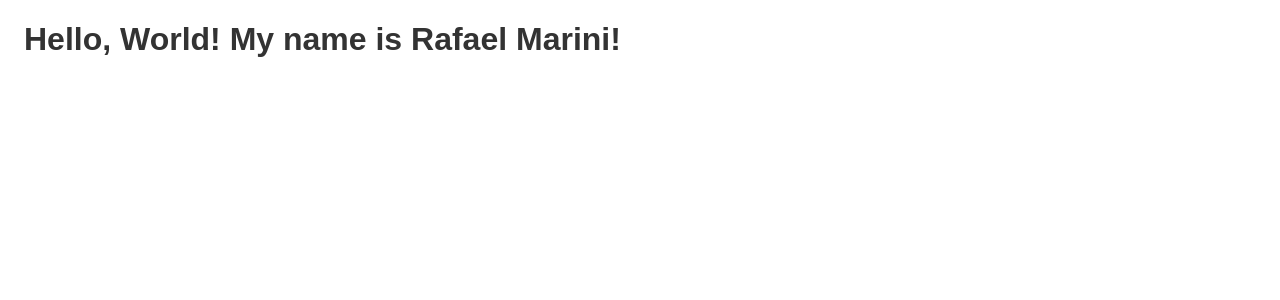
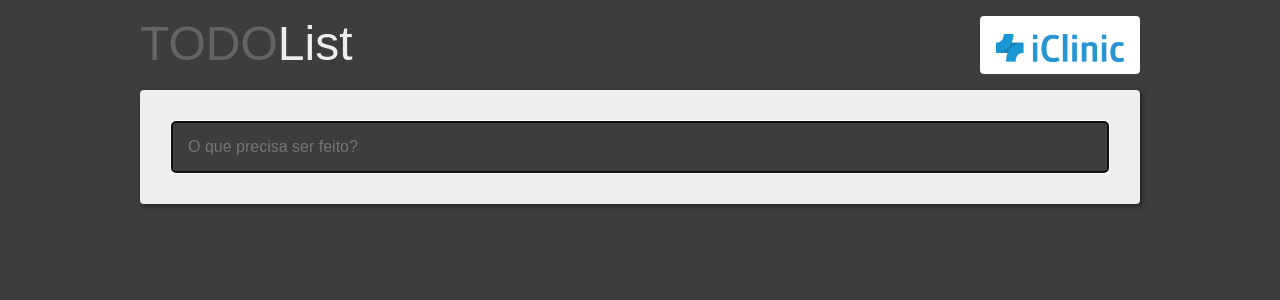
Before and after one commit to rafaelmarinids/react-to-do-list, a React app: page / in a window 1280 px wide. Shown: the top 300 px of the page. Built offline with nearby package versions, Linux system fonts and the light colour scheme.

Commit message:
Início do layout

```diff
--- a/src/App.js
+++ b/src/App.js
@@ -1,11 +1,20 @@
-import React, { Component} from "react";
+import React, { Component } from "react";
+import logo from "../assets/logo.png";
 import "./App.scss";
+import TodoInput from "./TodoInput.js"
 
-class App extends Component{
+class App extends Component {
     render() {
         return (
             <div className="App">
-                <h1>Hello, World! My name is Rafael Marini!</h1>
+                <header>
+                    TODO<span>List</span>
+                    <a href="#" title="iClinic"><img src={logo} /></a>
+                </header>
+                <main>
+                    <TodoInput />
+                </main>
+                <footer></footer>
             </div>
         );
     }
--- a/src/App.scss
+++ b/src/App.scss
@@ -1,13 +1,51 @@
-$font-stack:    Arial, Helvetica, sans-serif;
-$primary-color: #333;
-
-/* CSS Reset */
-body {
-  font: 100% $font-stack;
-  font-size: 16px;
-  color: $primary-color;
+@mixin border-radius($radius) {
+  -webkit-border-radius: $radius;
+  -moz-border-radius: $radius;
+  -ms-border-radius: $radius;
+  border-radius: $radius;
 }
 
+@import 'reset';
+
 .App {
-    margin: 1rem;
+    margin: 1rem auto;
+    width: 100;
+    max-width: 1000px;
 }
+
+header {
+  font-size: 3rem;
+  margin-bottom: 1rem;
+  overflow: hidden;
+}
+
+header {
+  span {
+    color: #EEE;
+  }
+
+  a {
+    display: block;
+    float: right;
+    padding: .1rem 1rem;
+    background-color: white;
+    @include border-radius(4px);
+  }
+
+  a {
+    img {
+      width: 8rem;
+      height: auto;
+    }
+  }
+}
+
+main {
+  background-color: #EEE;
+  box-sizing: border-box;
+  padding: 2rem;
+  @include border-radius(4px);
+  -webkit-box-shadow: 2px 2px 5px 0px rgba(0,0,0,0.5);
+  -moz-box-shadow: 2px 2px 5px 0px rgba(0,0,0,0.5);
+  box-shadow: 2px 2px 5px 0px rgba(0,0,0,0.5);
+}
--- /dev/null
+++ b/src/TodoInput.js
@@ -0,0 +1,12 @@
+import React, { Component } from "react";
+import "./TodoInput.scss";
+
+class TodoInput extends Component {
+    render() {
+        return (
+            <input type="text" placeholder="O que precisa ser feito?" autoFocus className="TodoInput" />
+        );
+    }
+}
+
+export default TodoInput;
--- /dev/null
+++ b/src/TodoInput.scss
@@ -0,0 +1,17 @@
+@mixin border-radius($radius) {
+    -webkit-border-radius: $radius;
+    -moz-border-radius: $radius;
+    -ms-border-radius: $radius;
+    border-radius: $radius;
+}
+
+.TodoInput {
+    padding: 1rem;
+    background-color: #3d3d3d;
+    box-sizing: border-box;
+    width: 100%;
+    color: #EEE;
+    border: 0;
+    font-size: 1rem;
+    @include border-radius(4px);
+}
--- /dev/null
+++ b/src/_reset.scss
@@ -0,0 +1,14 @@
+html,
+body,
+ul,
+ol {
+  margin:  0;
+  padding: 0;
+}
+
+body {
+  font-family: Arial, Helvetica, sans-serif;
+  font-size: 16px;
+  color: rgb(100, 100, 100);
+  background-color: #3d3d3d;
+}
--- a/webpack.config.js
+++ b/webpack.config.js
@@ -5,7 +5,7 @@ const HtmlWebpackPlugin = require('html-webpack-plugin');
 module.exports = {
     entry: './src/index.js',
     output: {
-        publicPath: path.resolve(__dirname, 'dist'),
+        publicPath: './dist',
         filename: 'bundle.js'
     },
     module: {
@@ -33,9 +33,8 @@ module.exports = {
         extensions: ['*', '.js', '.jsx']
     },
     devServer: {
-        publicPath: '/dist',
-        contentBase: path.resolve(__dirname, 'public'),
-        hot: true,
+        publicPath: './dist',
+        contentBase: './public',
         port: 3000
     }
 };
```
Also changed, not shown: assets/logo.png (added).
